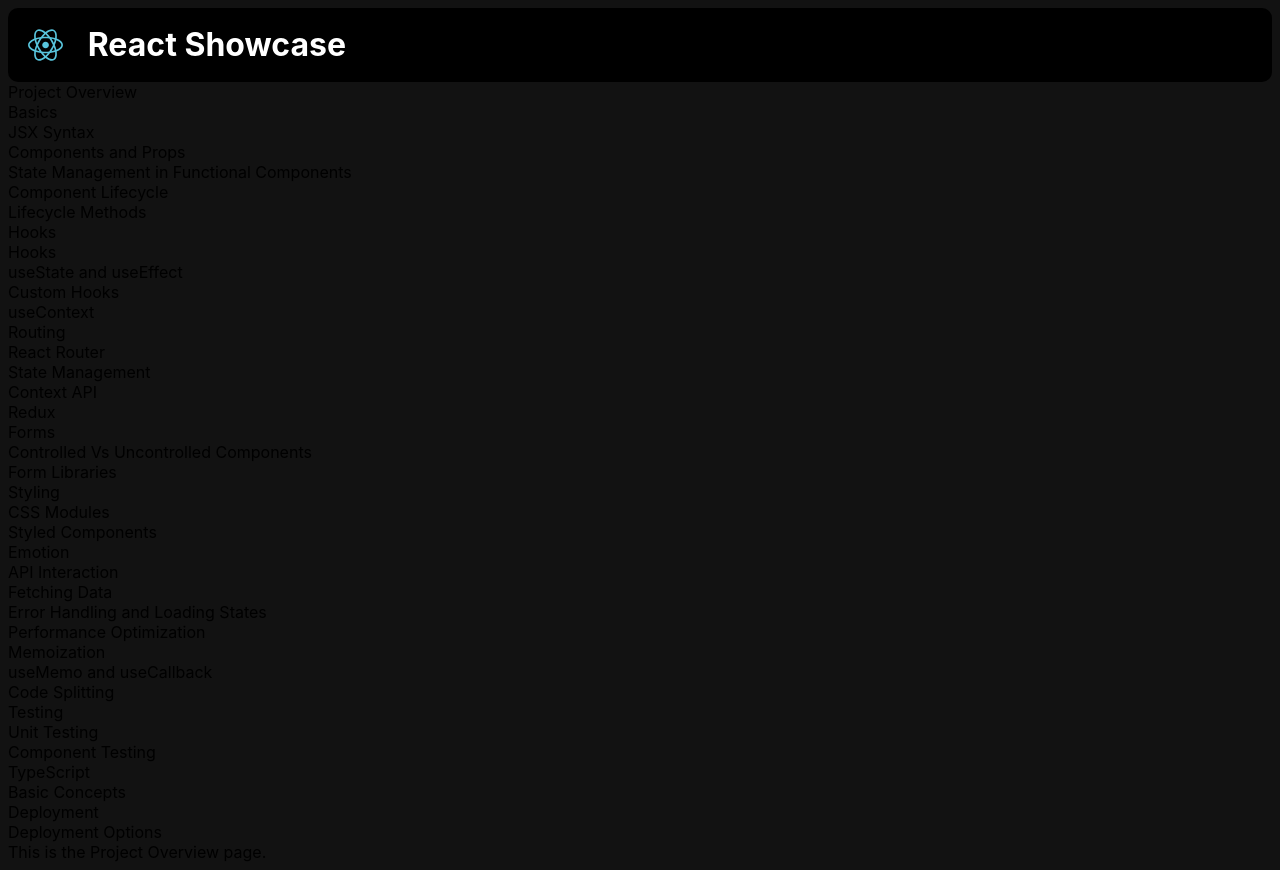
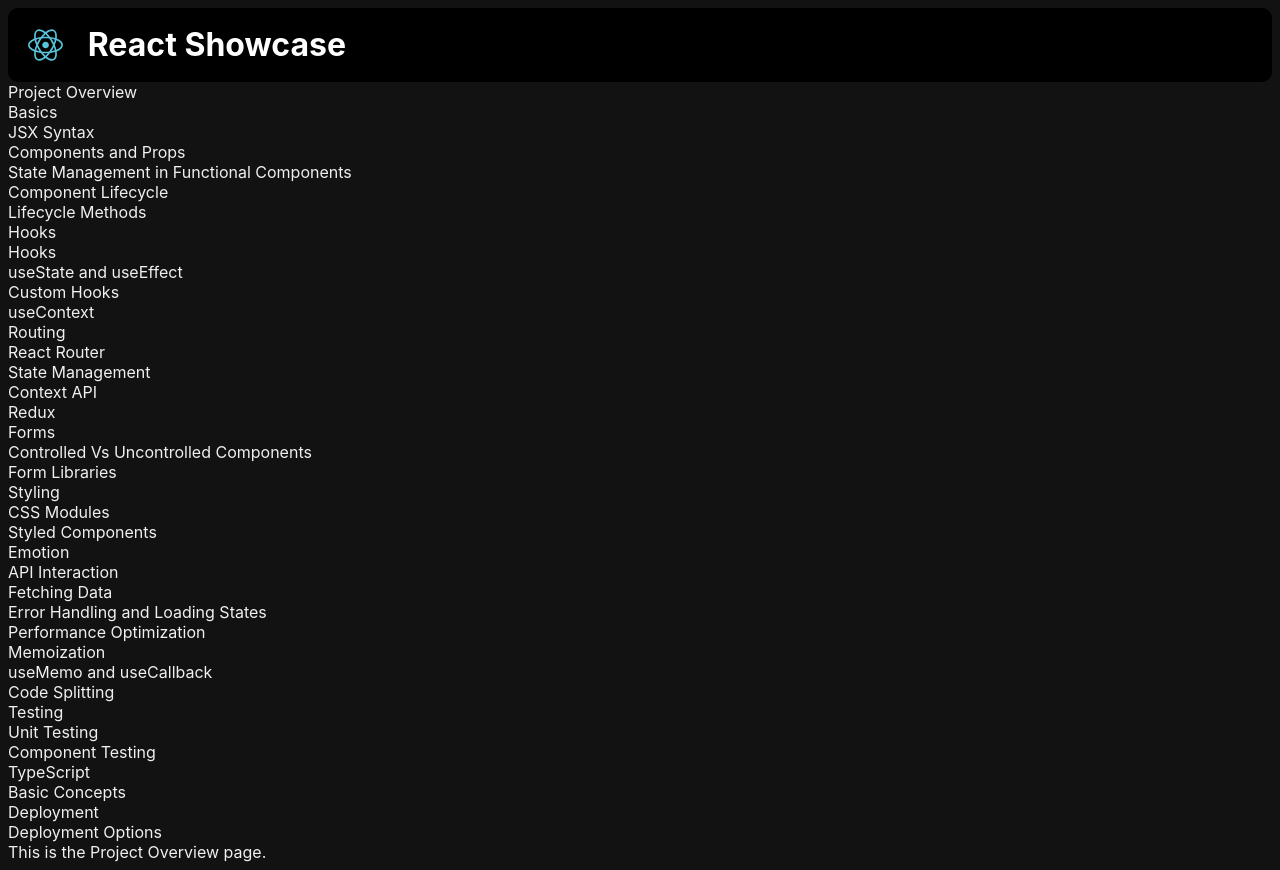
Before and after one commit to rees-kyle/react_showcase, a React (Create React App) app in the folder project/: page / in a window 1280 px wide. Built offline with nearby package versions, Linux system fonts and the light colour scheme.

Commit message:
Add font color to index.css

```diff
--- a/project/src/index.css
+++ b/project/src/index.css
@@ -11,6 +11,7 @@
 
 .app-container {
   margin: .5rem;
+  color: #f0f0f0; /* Light font color */
 }
 
 /* Body styles */
```
